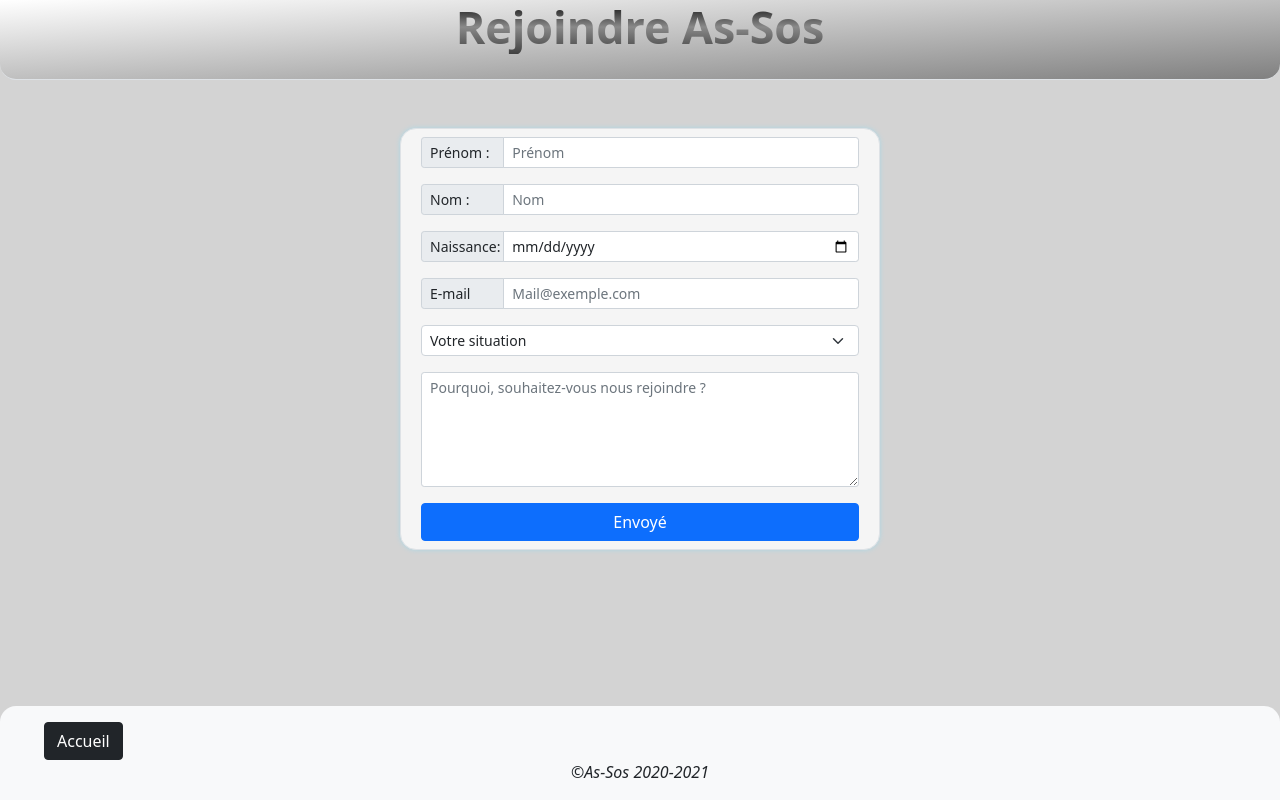
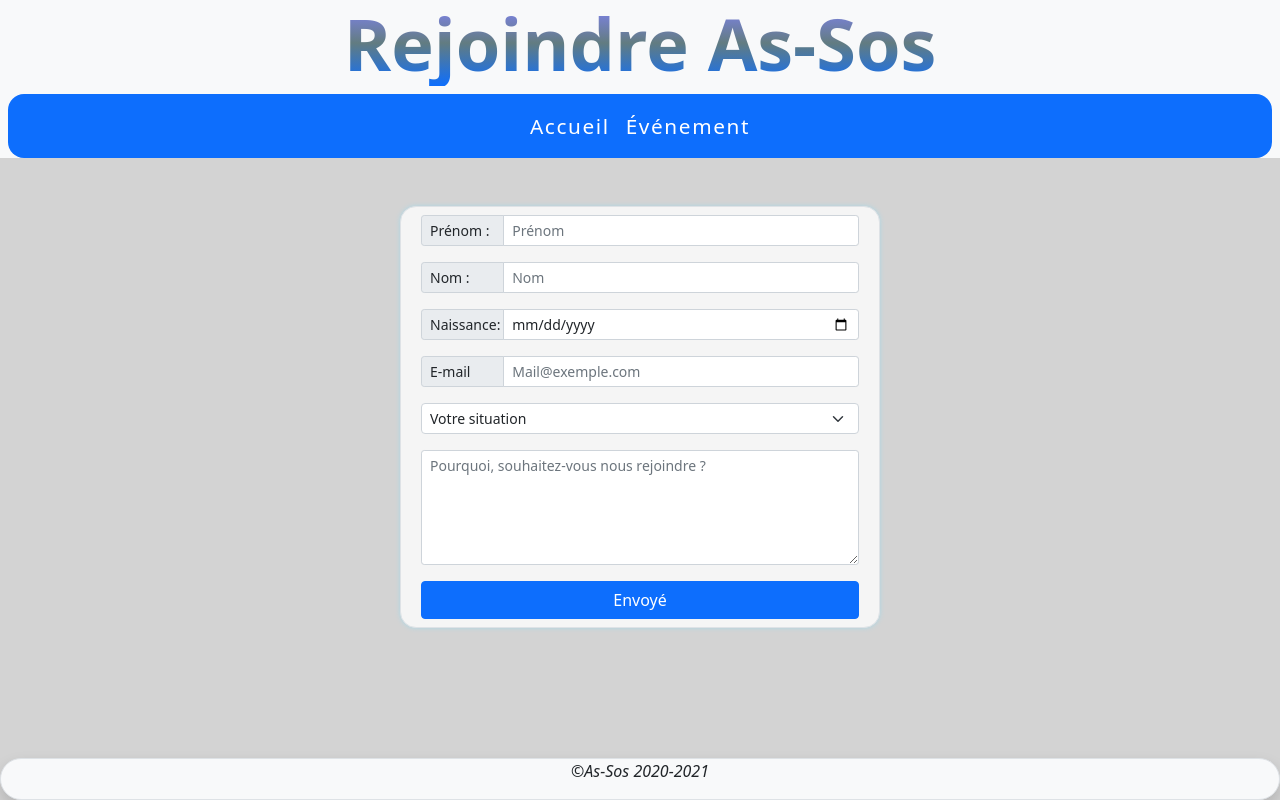
Before and after one commit to Jamsapps/eval, a PHP site: page /rejoindre.html in a window 1280 px wide. Run offline with PHP 8.4, Linux system fonts and the light colour scheme.

Commit message:
Add Image, all Files modified html and css

```diff
--- a/Evaluation/css/rejoindre.css
+++ b/Evaluation/css/rejoindre.css
@@ -5,20 +5,35 @@
     background-color: lightgray;
 }
 
-/* Header */
+/* header */
 header {
-    background-image: linear-gradient(to right bottom, white, grey);
-    height: 5rem;
-    border-bottom-left-radius: 1rem;
-    border-bottom-right-radius: 1rem;
+    background-color: #f8f9fa;
+    height: auto;
 }
 
-h3 {
-    font-size: 2.8rem;
+header h1 {
     font-weight: bold;
-    background: -webkit-linear-gradient(rgb(0, 0, 0), rgb(138, 138, 138), rgb(65, 65, 65));
+    font-size: 4.5rem;
+    background: -webkit-linear-gradient(#8484ff, rgb(98, 124, 129), #0d6efd);
     -webkit-background-clip: text;
     -webkit-text-fill-color: transparent;
+}
+
+/* nav */
+.navbar-nav .nav-item {
+    display: flex;
+    flex-direction: row;
+    align-items: center;
+}
+
+#navbarToggler {
+    line-height: 2rem;
+    letter-spacing: 0.1rem;
+    font-size: 1.3rem;
+}
+
+nav {
+    border-radius: 1rem;
 }
 
 /* formulaire */
@@ -40,12 +55,11 @@ h3 {
 }
 
 /* footer */
-footer{
+
+footer {
     position: absolute;
     bottom: 0;
-    background-color: #f8f9fa;
-    border-top-right-radius: 1rem;
-    border-top-left-radius: 1rem;
+    width: 100%;
 }
 
 .btn-dark {
@@ -59,15 +73,22 @@ footer{
     color: white;
 }
 
-@media screen and (max-width: 800px) {
+@media screen and (max-width: 700px) {
 
     /* title */
-    h3 {
-        font-size: 2.1rem;
+    header h1 {
         font-weight: bold;
-        background: -webkit-linear-gradient(rgb(0, 0, 0), rgb(138, 138, 138), rgb(65, 65, 65));
+        font-size: 2rem;
+        background: -webkit-linear-gradient(#0d6efd, rgb(161, 161, 161), #0d6efd);
         -webkit-background-clip: text;
         -webkit-text-fill-color: transparent;
     }
+}
 
-}
+/* nav */
+@media screen and (max-width: 991px) {
+
+    .navbar-nav .nav-item{
+        flex-direction: column;
+        }
+    }
--- a/Evaluation/rejoindre.html
+++ b/Evaluation/rejoindre.html
@@ -9,14 +9,30 @@
 </head>
 <body>
 
-<header class="border-bottom">
-    <h3 class="text-center">Rejoindre As-Sos</h3>
-</header>
+    <header>
+        <h1 class="text-center">Rejoindre As-Sos</h1>
+          <nav class="navbar navbar-expand-lg navbar-light bg-primary m-2">
+            <button class="navbar-toggler ms-3 bg-primary" type="button" data-bs-toggle="collapse" data-bs-target="#navbarToggler" aria-controls="navbarToggler" aria-expanded="false" aria-label="Toggle navigation">
+              <span class="navbar-toggler-icon"></span>
+            </button>
+              <div class="collapse navbar-collapse" id="navbarToggler">
+                <div class="container">
+                  <ul class="navbar-nav">
+                    <li class="nav-item mx-auto">
+                      <a class="nav-link pe-auto text-white" href="index.html">Accueil</a>
+                      <a class="nav-link pe-auto text-white" href="event.html">Événement</a>
+                    </li>
+                  </ul>
+                </div>
+              </div>
+            </nav>
+          </header>
 
     <!-- Formulaire -->
 <div class="container">
-    <form class="row justify-content-center mt-4">
+    <form class="row justify-content-center mt-4 mx-auto">
         <div class="d-flex flex-column bd-highlight mt-4 border">
+
             <!--input and label-->
             <div class="input-group input-group-sm p-2 bd-highlight">
                 <span class="input-group-text" id="inputGroup-sizing-sm">Prénom :</span>
@@ -56,19 +72,12 @@
     </form>
 </div>
 
-<!--Footer-->
-<div class="container-fluid">
-    <div class="row">
-        <footer>
-            <!-- button home -->
-            <div class="col-1">
-            <button type="button" class="btn btn-dark"><a class="link" href="index.html">Accueil</a></button>
-            </div>
-            <!--Copyright-->
-            <i class="fas fa-copyright"><p class="text-center">&copy;As-Sos 2020-2021</p></i>
-        </footer>
-    </div>
-</div>
+ <!--Footer > Copyright-->
+
+ <footer class="border shadow bg-light rounded-pill">
+    <i class="fas fa-copyright"><p class="text-center">&copy;As-Sos 2020-2021</p></i>
+</footer>
+
 
 
 
```
Also changed, not shown: Evaluation/css/event.css (+16 -17 lines), Evaluation/css/index.css (+51 -56 lines), Evaluation/event.html (+21 -15 lines), Evaluation/index.html (+38 -21 lines).
